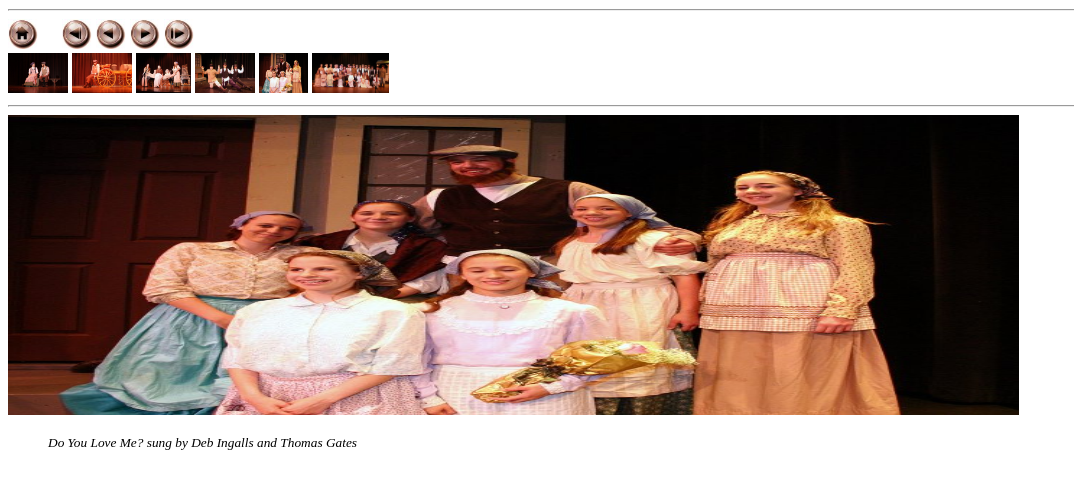
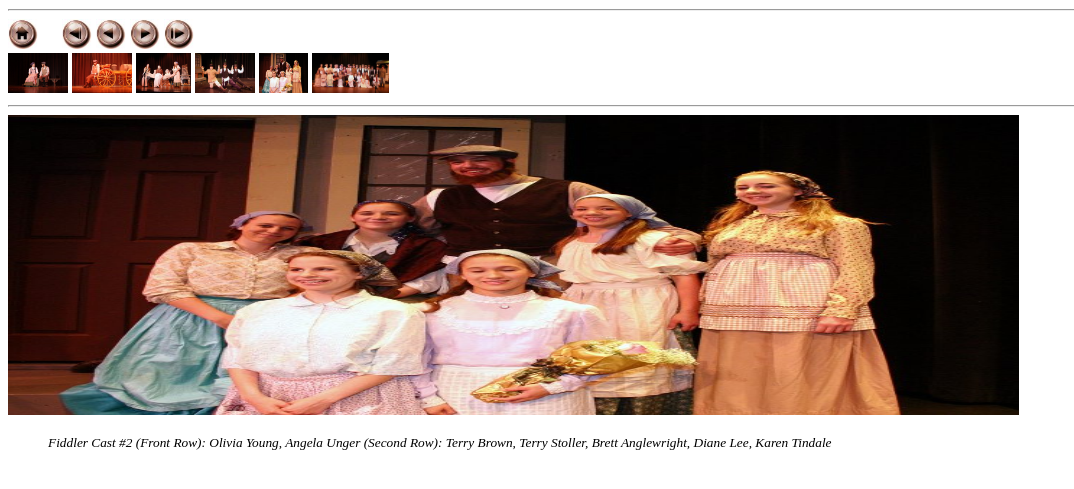
Before and after one commit to imthaivu/htcnweb2023, a plain HTML site: page tuan1/Bai3/slide5.html in a window 1280 px wide. Shown: the part 121-610 px from the top of the page, without its empty margins (0-1074 px from the left). Drawn offline with Linux system fonts and the light colour scheme.

Commit message:
them figcaption

```diff
--- a/tuan1/Bai3/slide5.html
+++ b/tuan1/Bai3/slide5.html
@@ -48,7 +48,9 @@
     <hr>
     <img class="img-main" src="./slide5.jpg" alt="">
     <figure>
-        <figcaption>Do You Love Me? sung by Deb Ingalls and Thomas Gates</figcaption>
+        <figcaption>Fiddler Cast #2 (Front Row): Olivia Young, Angela Unger
+            (Second Row): Terry Brown, Terry Stoller, Brett Anglewright, Diane Lee, Karen
+            Tindale</figcaption>
     </figure>
   </body>
 </html>
```
Also changed, not shown: tuan1/Bai3/slide2.html (+1 -1 lines), tuan1/Bai3/slide3.html (+2 -1 lines), tuan1/Bai3/slide4.html (+1 -1 lines), tuan1/Bai3/slide6.html (+1 -1 lines).
